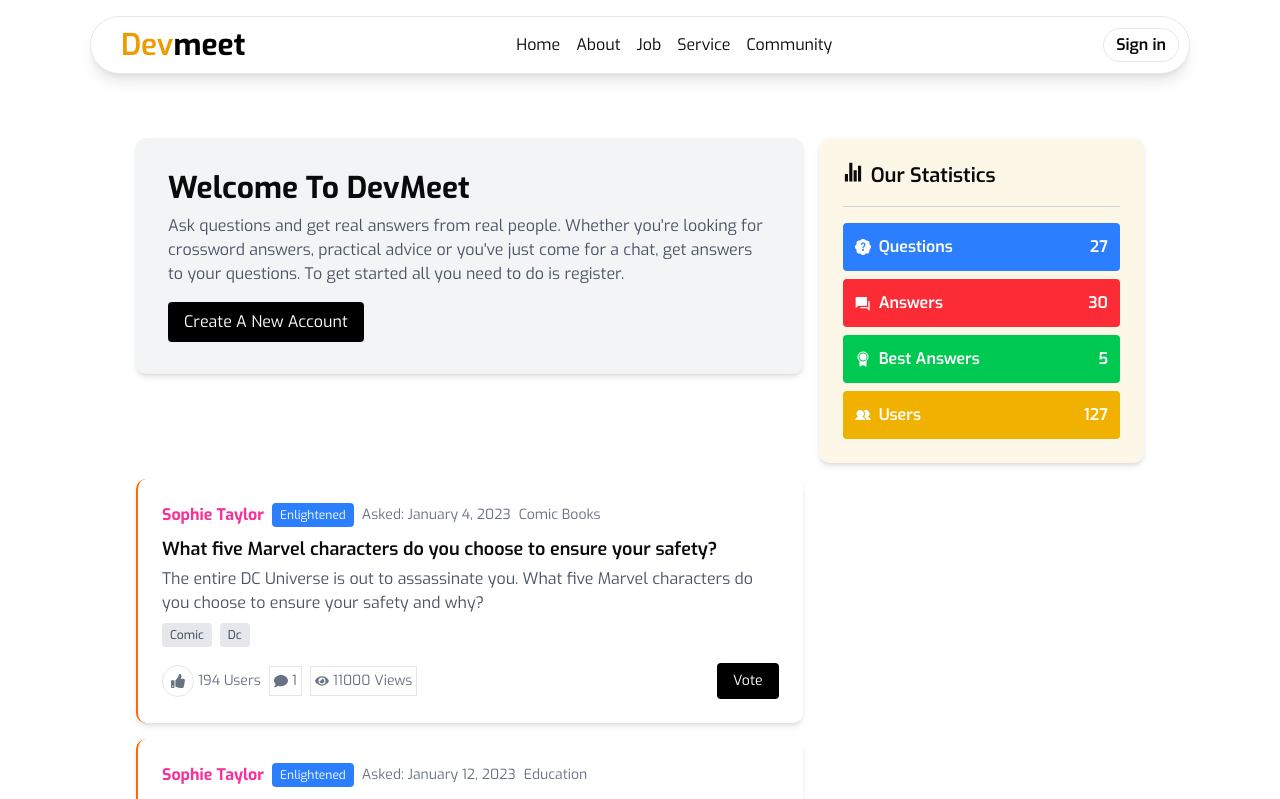
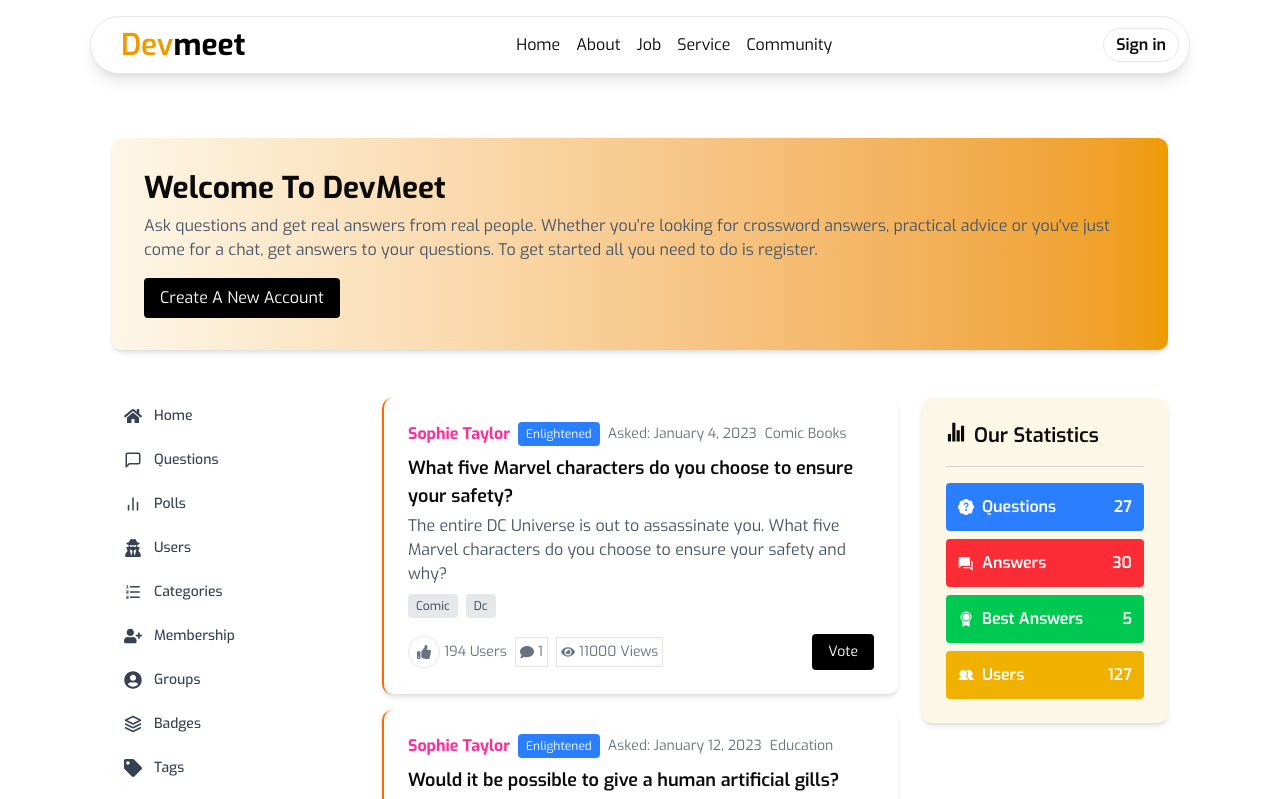
Before and after one commit to Sushanto171/devmeet, a Next.js app: page / in a window 1280 px wide. Shown: the top 799 px of the page. Built offline with nearby package versions, Linux system fonts and the light colour scheme.

Commit message:
Refactor Home page layout; add LeftContent and RightContent components for improved structure and navigation

```diff
--- a/src/app/page.js
+++ b/src/app/page.js
@@ -1,25 +1,22 @@
 import Container from "@/components/Container";
 import Banner from "@/components/Home/Banner";
+import LeftContent from "@/components/Home/LeftContent";
 import QuestionCard from "@/components/Home/QuestionCard";
+import RightContent from "@/components/Home/RightContent";
 import Statistics from "@/components/Home/Statistics";
 
 
 export default function Home() {
     return (
         <Container>
-            <div className="mx-auto py-12 px-6 grid grid-cols-1 md:grid-cols-3 gap-4">
-                <div className="md:col-span-2">
-                    <Banner />
-                </div>
+            <Banner />
 
-                <div className="md:col-span-1">
-                    <Statistics />
-                </div>
-
-                <div className="md:col-span-2">
-                    {/* <h2 className="text-xl font-semibold mb-4">
-                        Recent Questions
-                    </h2> */}
+            {/* main content */}
+            <main className="grid md:grid-cols-12 gap-6">
+                <aside className="col-span-3">
+                    <LeftContent />
+                </aside>
+                <section className="col-span-6">
                     <QuestionCard
                         user="Sophie Taylor"
                         date="January 4, 2023"
@@ -42,8 +39,11 @@ export default function Home() {
                         comments={2}
                         views={6000}
                     />
-                </div>
-            </div>
+                </section>
+                <aside className="col-span-3">
+                    <RightContent />
+                </aside>
+            </main>
         </Container>
     );
 }
--- a/src/components/Container.js
+++ b/src/components/Container.js
@@ -1,6 +1,6 @@
 const Container = ({ children }) => {
     return (
-        <div className="max-w-[2520px] mx-auto xl:px-28 lg:px-24 md:px-10 sm:px-4 px-6 space-y-12">
+        <div className="max-w-[2520px] mx-auto xl:px-28 lg:px-24 md:px-10 sm:px-4 px-6 space-y-12 py-12">
             {children}
         </div>
     );
--- a/src/components/Home/Banner.jsx
+++ b/src/components/Home/Banner.jsx
@@ -1,12 +1,12 @@
 const Banner = () => {
     return (
-        <div className="bg-gray-100 p-8 rounded-lg shadow-md">
+        <div className="bg-linear-to-r from-secondary to-primary p-8 rounded-lg shadow-md">
             <h1 className="text-3xl font-bold">Welcome To DevMeet</h1>
             <p className="text-gray-600 mt-2">
                 Ask questions and get real answers from real people. Whether
                 you&apos;re looking for crossword answers, practical advice or
-                you&apos;ve just come for a chat, get answers to your questions. To
-                get started all you need to do is register.
+                you&apos;ve just come for a chat, get answers to your questions.
+                To get started all you need to do is register.
             </p>
             <button className="mt-4 bg-black text-white px-4 py-2 rounded hover:bg-primary">
                 Create A New Account
--- /dev/null
+++ b/src/components/Home/LeftContent.jsx
@@ -0,0 +1,52 @@
+// app/components/Sidebar.js
+"use client";
+
+import { FaUserSecret } from "react-icons/fa6";
+import {
+    FaHome,
+    FaShoppingCart,
+    FaTag,
+    FaUserCircle,
+    FaUserPlus,
+} from "react-icons/fa";
+import {
+    FiBarChart2,
+    FiHelpCircle,
+    FiLayers,
+    FiMessageSquare,
+} from "react-icons/fi";
+import { RiListOrdered } from "react-icons/ri";
+
+const menuItems = [
+    { icon: <FaHome className="text-lg" />, label: "Home" },
+    { icon: <FiMessageSquare className="text-lg" />, label: "Questions" },
+    { icon: <FiBarChart2 className="text-lg" />, label: "Polls" },
+    { icon: <FaUserSecret className="text-lg" />, label: "Users" },
+    { icon: <RiListOrdered className="text-lg" />, label: "Categories" },
+    { icon: <FaUserPlus className="text-lg" />, label: "Membership" },
+    { icon: <FaUserCircle className="text-lg" />, label: "Groups" },
+    { icon: <FiLayers className="text-lg" />, label: "Badges" },
+    { icon: <FaTag className="text-lg" />, label: "Tags" },
+    { icon: <FiHelpCircle className="text-lg" />, label: "FAQs" },
+    { icon: <FaShoppingCart className="text-lg" />, label: "Cart" },
+];
+
+const LeftContent = () => {
+    return (
+        <aside className="max-w-[250px] ">
+            <nav className="space-y-2">
+                {menuItems.map(({ icon, label }, idx) => (
+                    <button
+                        key={idx}
+                        className="flex items-center gap-3 w-full px-3 py-2 rounded-lg hover:bg-gray-100 text-gray-700 text-sm font-medium"
+                    >
+                        {icon}
+                        <span>{label}</span>
+                    </button>
+                ))}
+            </nav>
+        </aside>
+    );
+};
+
+export default LeftContent;
--- /dev/null
+++ b/src/components/Home/RightContent.jsx
@@ -0,0 +1,12 @@
+import React from "react";
+import Statistics from "./Statistics";
+
+const RightContent = () => {
+    return (
+        <div>
+            <Statistics />
+        </div>
+    );
+};
+
+export default RightContent;
```
